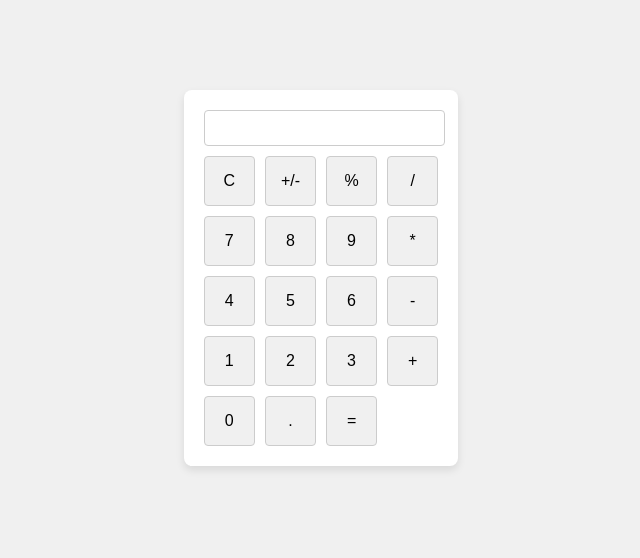
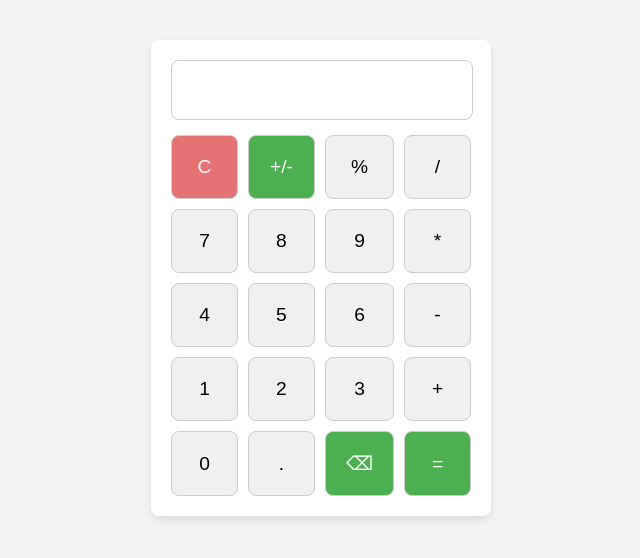
Before and after one commit to RzvHgn/calculator, a plain HTML site: page index.html in a window 1280 px wide. Shown: the part 122-680 px from the top of the page, without its empty margins (319-959 px from the left). Drawn offline with Linux system fonts and the light colour scheme.

Commit message:
Added backspace button and tweaked the look of the calculator

```diff
--- a/index.html
+++ b/index.html
@@ -10,9 +10,9 @@
     <div class="calculator">
         <input type="text" id="display" readonly>
         <div class="keys">
-            <button onclick="clearDisplay()">C</button>
-            <button onclick="toggleNegative()">+/-</button>
-            <button onclick="applyPercentage()">%</button>
+            <button onclick="clearDisplay()" class="clear">C</button>
+            <button onclick="toggleNegative()" class="negative">+/-</button>
+            <button onclick="applyPercentage()" class="percentage">%</button>
             <button onclick="setOperator('/')">/</button>
             <button onclick="appendToDisplay('7')">7</button>
             <button onclick="appendToDisplay('8')">8</button>
@@ -28,7 +28,8 @@
             <button onclick="setOperator('+')">+</button>
             <button onclick="appendToDisplay('0')">0</button>
             <button onclick="addDecimal()">.</button>
-            <button onclick="calculate()">=</button>
+            <button onclick="backspace()" class="backspace">⌫</button>
+            <button onclick="calculate()" class="equals">=</button>
         </div>
     </div>
     <script src="script.js"></script>
--- a/script.js
+++ b/script.js
@@ -87,3 +87,8 @@ function toggleNegative() {
         display.value = currentNumber;
     }
 }
+
+function backspace() {
+    currentNumber = currentNumber.slice(0, -1);
+    display.value = currentNumber;
+}
--- a/style.css
+++ b/style.css
@@ -4,12 +4,13 @@ body {
     align-items: center;
     height: 100vh;
     margin: 0;
-    background-color: #f0f0f0;
+    background-color: #f4f4f4;
+    font-family: 'Arial', sans-serif;
 }
 
 .calculator {
     text-align: center;
-    background-color: #fff;
+    background-color: #ffffff;
     box-shadow: 0 4px 8px rgba(0, 0, 0, 0.1);
     border-radius: 8px;
     padding: 20px;
@@ -18,13 +19,12 @@ body {
 }
 
 #display {
-    text-align: right;
-    width: 95%;
-    padding: 8px; /* Adjust padding */
-    font-size: 1em;
-    margin-bottom: 10px;
+    width: 90%;
+    padding: 15px;
+    font-size: 1.5em;
+    margin-bottom: 15px;
     border: 1px solid #ccc;
-    border-radius: 4px;
+    border-radius: 8px;
 }
 
 .keys {
@@ -35,11 +35,11 @@ body {
 
 button {
     width: 100%;
-    padding: 15px;
-    font-size: 1em;
+    padding: 20px;
+    font-size: 1.2em;
     background-color: #f0f0f0;
     border: 1px solid #ccc;
-    border-radius: 4px;
+    border-radius: 8px;
     cursor: pointer;
     transition: background-color 0.3s ease;
 }
@@ -47,3 +47,49 @@ button {
 button:hover {
     background-color: #d9d9d9;
 }
+
+/* Style specific buttons */
+button.operator {
+    background-color: #ff9800;
+    color: #fff;
+}
+
+button.operator:hover {
+    background-color: #e08e00;
+}
+
+button.equals {
+    background-color: #4caf50;
+    color: #fff;
+}
+
+button.equals:hover {
+    background-color: #45a049;
+}
+
+button.clear {
+    background-color: #e57373;
+    color: #fff;
+}
+
+button.clear:hover {
+    background-color: #d32f2f;
+}
+
+button.backspace {
+    background-color: #4caf50;
+    color: #fff;
+}
+
+button.backspace:hover {
+    background-color: #45a049;
+}
+
+button.negative {
+    background-color: #4caf50;
+    color: #fff;
+}
+
+button.negative:hover {
+    background-color: #45a049;
+}
```
